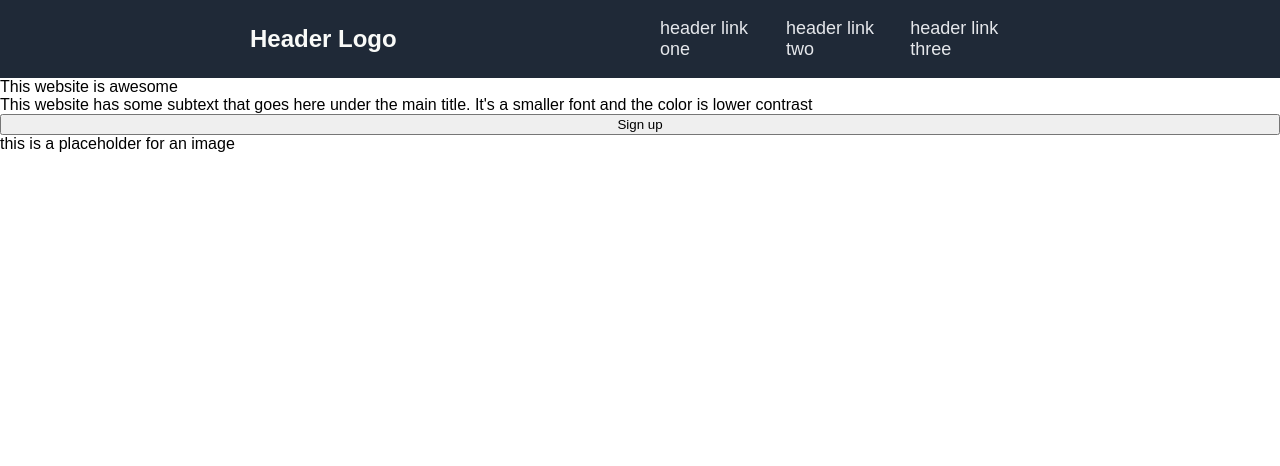
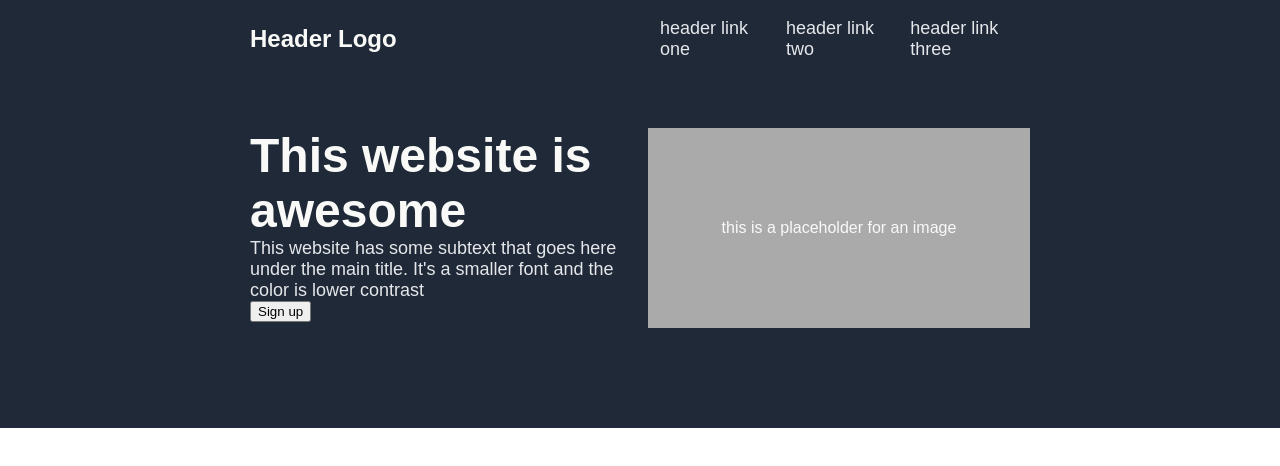
Before and after one commit to downybear2/landing-page, a plain HTML site: page index.html in a window 1280 px wide. Drawn offline with Linux system fonts and the light colour scheme.

Commit message:
Added body content styling. Optimized header code.

```diff
--- a/index.html
+++ b/index.html
@@ -20,11 +20,16 @@
         </ul>
     </div>
 
-    <div class="text">This website is awesome</div>
-    <div class="text">This website has some subtext that goes here under the main title. It's a smaller font and the color is lower contrast</div>
-    <button>Sign up</button>
-    <div class="text">this is a placeholder for an image</div>
-
+    <div class="section-1">
+        <div class="left-text">
+            <div class="lft-text-hdr">This website is awesome</div>
+            <div class="lft-text-body">This website has some subtext that goes here under the main title. It's a smaller font and the color is lower contrast</div>
+            <button>Sign up</button>
+        </div>
+        <div class="sct-1-image">
+            <div class="text">this is a placeholder for an image</div>
+        </div>
+    </div>
 
 
 </body>
--- a/styles.css
+++ b/styles.css
@@ -7,12 +7,11 @@ body {
     flex-direction: column;
 }
 
-/* Header Styling */
+/* Header styling */
 
 .header {
     background-color: #1f2937;
     display: flex;
-    flex: 1;
     align-items: center;
     padding-right: 250px;
     padding-left: 250px;
@@ -40,4 +39,53 @@ a:link, a:hover, a:visited, a:active {
     text-decoration: none;
 }
 
-/* End Of Header Styling */
+/* End of header styling */
+
+/* Section-1 styling */
+
+.section-1 {
+    gap: 16px;
+    background-color: #1f2937;
+    display: flex;
+    padding-right: 250px;
+    padding-left: 250px;
+    flex: 1;
+    padding-top: 50px;
+    padding-bottom: 100px;
+}
+
+.left-text {
+    display: flex;
+    flex-direction: column;
+    align-items: flex-start;
+    flex: 1;
+}
+
+.sct-1-image {
+    display: flex;
+    flex: 1;
+    background-color: #aaaaaa;
+    height: 200px;
+    align-items: center;
+    justify-content: center;
+    color: #f9faf8;
+
+}
+
+.lft-text-hdr {
+    font-size: 48px;
+    font-weight: 800;
+    color: #f9faf8;
+}
+
+.lft-text-body {
+    font-size: 18px;
+    color: #e5e7eb;
+}
+
+
+/* End of section-1 styling */
+
+/* Button styling */
+
+/* End of button styling
```
